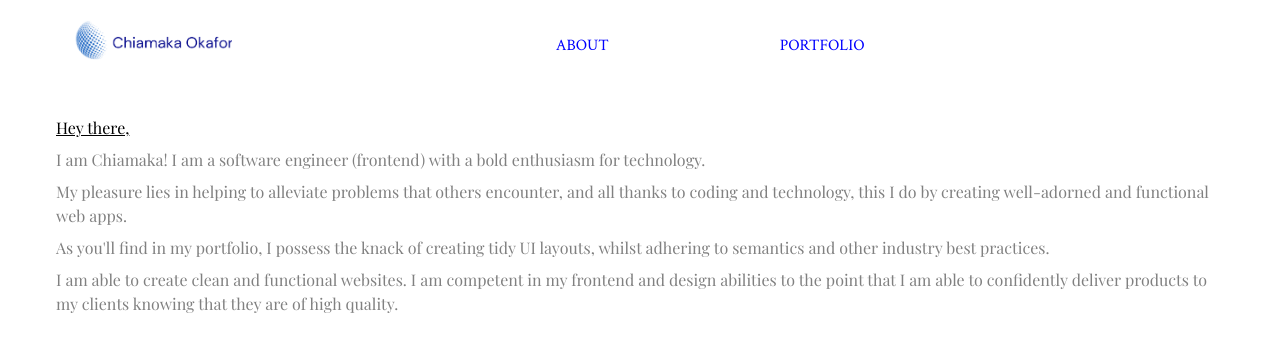
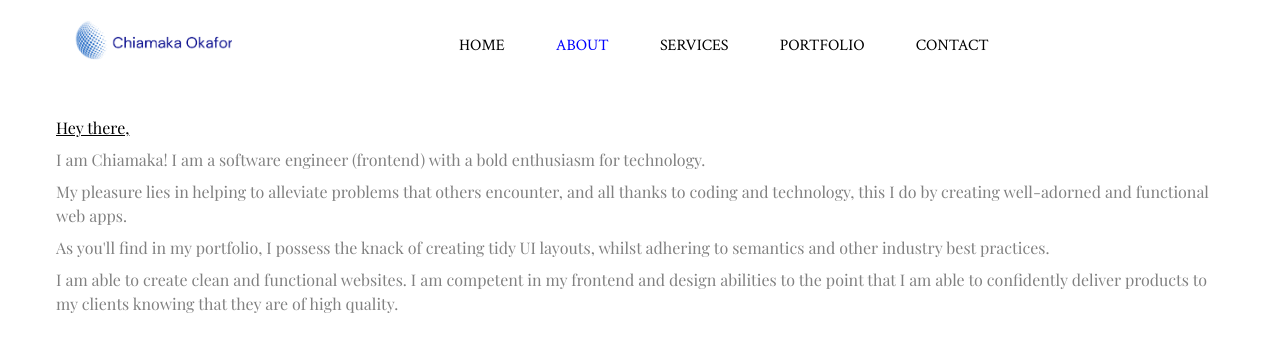
Before and after one commit to Maristina-Hub/loyalbaze, a React (Create React App) app: page /about in a window 1280 px wide. Shown: the top 352 px of the page. Built offline with nearby package versions, Linux system fonts and the light colour scheme; a web font is replaced by a local one.

Commit message:
my portfolio

```diff
--- a/src/components/nav.js
+++ b/src/components/nav.js
@@ -21,22 +21,22 @@ const Nav = ({setShow, show}) => {
             </div>
             <div className=" navlinks mt-3 md:static absolute md:min-h-fit min-h-[60vh] left-0 top-[-100%] md:w-auto w-full flex items-center px-12  bg-black lg:text-black md:bg-white text-white ">
               <ul className="uppercase flex md:flex-row flex-col md:items-center md:gap-[4vw] gap-8">
-                <li className={` ${window.location.pathname==="/"?"text-blue": "text-white"} text-black font-crimson hover:text-blue`}>
+                <li className={` ${window.location.pathname==="/"?"text-blue": "text-black"} text-black font-crimson hover:text-blue`}>
                   <Link to={"/"}>Home</Link>
                 </li>
-              <li className={` ${window.location.pathname==="/about"?"text-blue": "text-white"} text-black font-crimson hover:text-blue`}>
+              <li className={` ${window.location.pathname==="/about"?"text-blue": "text-black"} text-black font-crimson hover:text-blue`}>
 
                   <Link to={"/about"}>About</Link>
                 </li>
-              <li className={` ${window.location.pathname==="/service"?"text-blue": "text-white"} text-black font-crimson hover:text-blue`}>
+              <li className={` ${window.location.pathname==="/service"?"text-blue": "text-black"} text-black font-crimson hover:text-blue`}>
 
                   <Link to={"/service"}>Services</Link>
                 </li>
-              <li className={` ${window.location.pathname==="/portfolio"?"text-white": "text-blue"} text-black font-crimson hover:text-blue`}>
+              <li className={` ${window.location.pathname==="/portfolio"?"text-blue": "text-black"} text-black font-crimson hover:text-blue`}>
 
                   <Link to={"/portfolio"}>Portfolio</Link>
                 </li>
-              <li className={` ${window.location.pathname==="/contact"?"text-blue": "text-white"} text-black font-crimson hover:text-blue`}>
+              <li className={` ${window.location.pathname==="/contact"?"text-blue": "text-black"} text-black font-crimson hover:text-blue`}>
 
                   <Link to={"/contact"}>Contact</Link>
                 </li>
```
